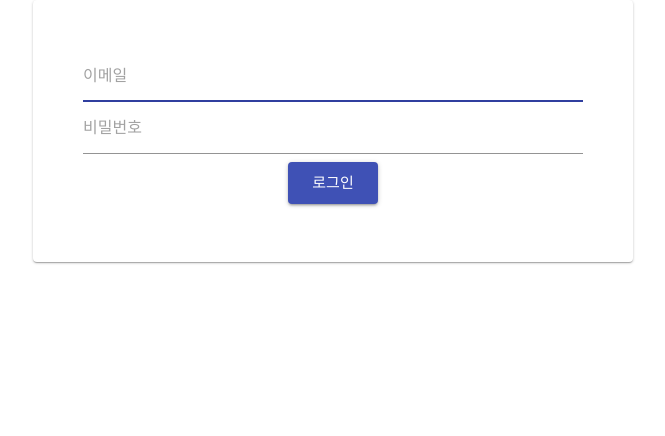
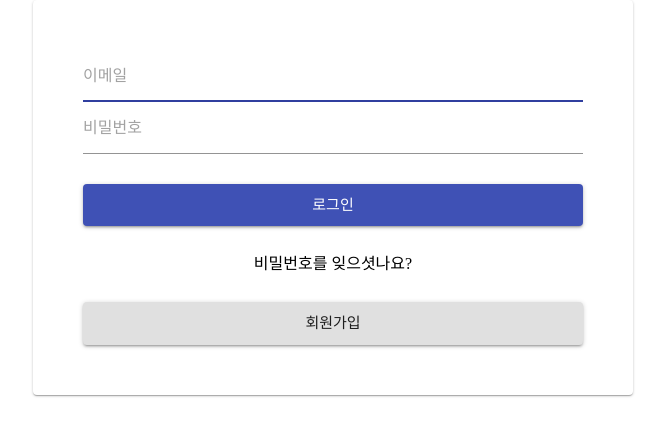
Before and after one commit to rival6821/react-todo, a React (Create React App) app in the folder pront-end/: page / in a window 1280 px wide. Shown: the top 436 px of the page, without its empty margins (307-972 px from the left). Built offline with nearby package versions, Linux system fonts and the light colour scheme.

Commit message:
회원가입페이지

```diff
--- a/pront-end/src/components/App.js
+++ b/pront-end/src/components/App.js
@@ -1,6 +1,6 @@
 import React, { Component } from 'react';
 import { Route } from 'react-router-dom';
-import { Login } from '../pages';
+import { Login,Join } from '../pages';
 
 class App extends Component {
     render() {
@@ -8,6 +8,7 @@ class App extends Component {
             <div>
                 <Route exact path="/login" component={Login}/>
                 <Route exact path="/" component={Login}/>
+                <Route exact path="/Join" component={Join}/>
             </div>
         );
     }
--- /dev/null
+++ b/pront-end/src/components/Join/Join.js
@@ -0,0 +1,11 @@
+import React from 'react';
+
+const Join = () => {
+    return (
+        <div>
+            조인
+        </div>
+    );
+};
+
+export default Join;
--- a/pront-end/src/components/Login/Login.js
+++ b/pront-end/src/components/Login/Login.js
@@ -3,7 +3,6 @@ import styles from './login.scss';
 import classNames from 'classnames/bind';
 import Input from '@material-ui/core/Input';
 import { withStyles } from '@material-ui/core/styles';
-import Grid from '@material-ui/core/Grid';
 import Button from '@material-ui/core/Button';
 import Card from '@material-ui/core/Card';
 
@@ -12,7 +11,8 @@ const m_styles = theme => ({
     flexGrow: 1,
   },
   button: {
-    margin: theme.spacing.unit,
+    display:'block',
+    marginTop:'30px',
   },
   card: {
     width:'100%',
@@ -26,19 +26,18 @@ const cx = classNames.bind(styles);
 
 function Login(props){
     const { classes } = props;
+
     return (
         <Card className={classes.card}>
-                <Grid item xs={12}>
-                    <Input type="text" autoFocus placeholder="이메일" className={cx('input','email-input')} fullWidth/>
-                </Grid>
-                <Grid item xs={12}>
-                    <Input type="password" placeholder="비밀번호" className={cx('input','password-input')} fullWidth/>
-                </Grid>
-                <Grid item xs={12} className={cx('loginBtn')}>
-                    <Button variant="contained" color="primary" size="large" className={classes.button}>
-                        로그인
-                    </Button>
-                </Grid>
+            <Input type="text" autoFocus placeholder="이메일" className={cx('input','email-input')} fullWidth/>
+            <Input type="password" placeholder="비밀번호" className={cx('input','password-input')} fullWidth/>
+            <Button variant="contained" color="primary" size="large" className={classes.button} fullWidth>
+                로그인
+            </Button>
+            <div className={cx('find-password')}>비밀번호를 잊으셧나요?</div>
+            <Button variant="contained" size="large" className={classes.button} fullWidth onClick={()=>{window.location.href="./Join"}}>
+                회원가입
+            </Button>
         </Card>
     );
 };
--- a/pront-end/src/components/Login/login.scss
+++ b/pront-end/src/components/Login/login.scss
@@ -1,5 +1,4 @@
 @import '../../styles/base.scss';
-
 
 .input input{
     margin:10px 0;
@@ -8,6 +7,11 @@
     margin:0 auto;
     display: block;
 }
-    .loginBtn{
+.find-password{
     text-align: center;
+    margin-top:30px;
+    cursor:pointer;
+    &:hover{
+        text-decoration: underline;
     }
+}
--- /dev/null
+++ b/pront-end/src/pages/Join.js
@@ -0,0 +1,12 @@
+import React from 'react';
+import JoinComponent from '../components/Join/Join';
+
+const Join = () => {
+    return (
+        <div>
+            <JoinComponent/>
+        </div>
+    );
+};
+
+export default Join;
--- a/pront-end/src/pages/index.js
+++ b/pront-end/src/pages/index.js
@@ -1 +1,2 @@
 export { default as Login } from './Login';
+export { default as Join } from './Join';
```
Lines whose indentation alone changed are shown as unchanged.
